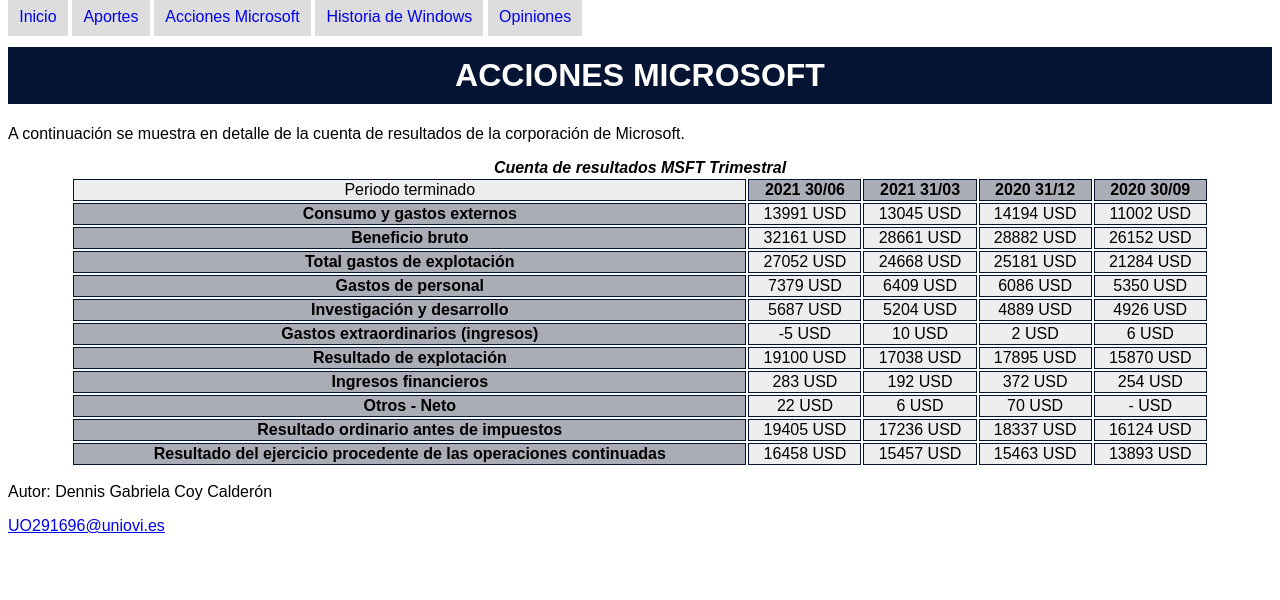
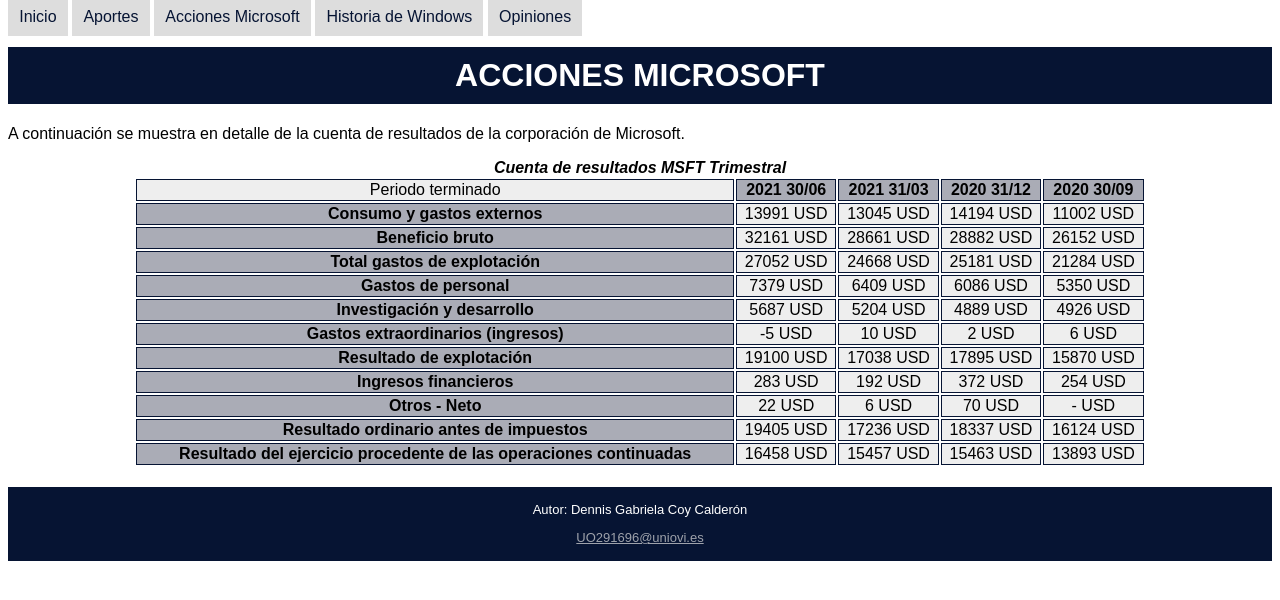
Before and after one commit to GabiMath/SEW, a plain HTML site: page accionesmicrosoft.html in a window 1280 px wide. Drawn offline with Linux system fonts and the light colour scheme.

Commit message:
Update estilo.css

```diff
--- a/estilo.css
+++ b/estilo.css
@@ -3,10 +3,16 @@
 nav a {
   padding: 0.7em;
   background-color: #dddddd;
+  color: #061433;
   text-decoration: none;
 }
 
-/*Párrafos y títulos*/
+nav a:hover {
+  background-color: #193980;
+  color: white;
+}
+
+/*Párrafos, títulos, secciones, encabezados y pie de página*/
 
   /*Especificidad: 001*/
 body {
@@ -15,6 +21,11 @@ body {
     background-color: #fff;
     }
   /*Especificidad: 001*/
+
+section{
+  padding: 0.2em 3em;
+}
+
 h1 {
     color: #fff;
     background-color:#061433;
@@ -22,6 +33,24 @@ h1 {
     padding: 0.3em;
     text-align: center;
   }
+
+main {
+  padding: 0.2em 5em;
+}
+
+footer {
+    text-align: center;
+    font-size: small;
+    padding: 0.2em;
+    margin-top: 1.5em;
+    background-color: #061433;
+    color: white;
+  }
+
+footer a{
+  color: #ddddddb4;
+}
+
 
 /*Listas */
 
@@ -32,7 +61,7 @@ dt {
 
 /*Imágenes y video*/
 
-img {
+figure img {
     width: 30%; /*Problema que se muestre más grande que el tamaño real, se pixelará*/
     height: auto;
     display: flex; /*Centrado de imagen - contenedor flexible*/
@@ -49,8 +78,7 @@ video{
 /*Tabla*/
 
 table {
-  width: 90%;
-  /*display: flex; /*Centrado de tabla - contenedor flexible*/
+  width: 80%;
   margin: auto; /*Centrado de tabla*/
 }
 
@@ -67,9 +95,10 @@ th {
   background: #AAACB6;
 }
 
-caption {
+figcaption, caption {
   font-weight: bold;
   font-style: italic;
+  text-align: center;
 }
 
 /*Formulario*/
@@ -103,6 +132,5 @@ input[type=button]{
   border-radius: 0.4em;
   padding: 0.8em;
   width: 10%;
-  display: flex; /*Centrado de boton - se trata como un bloque*/
   margin: auto; /*Centrado de boton*/
 }
```
